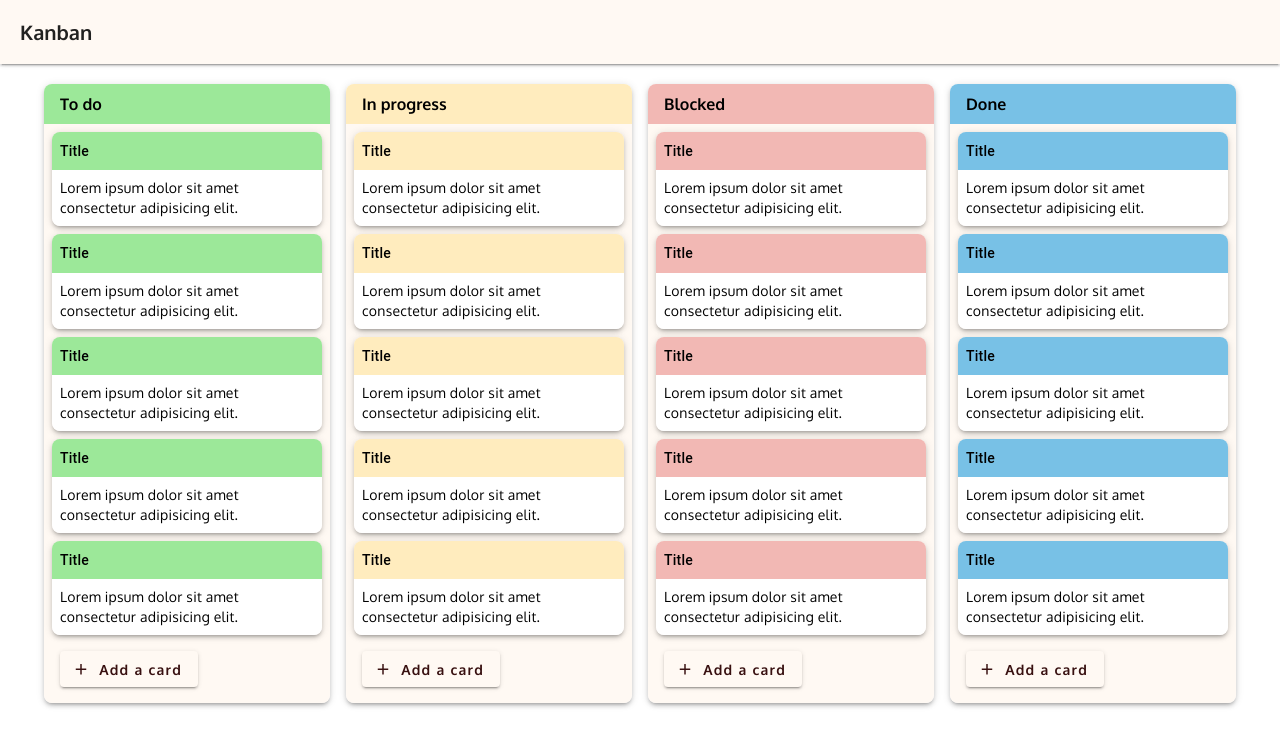
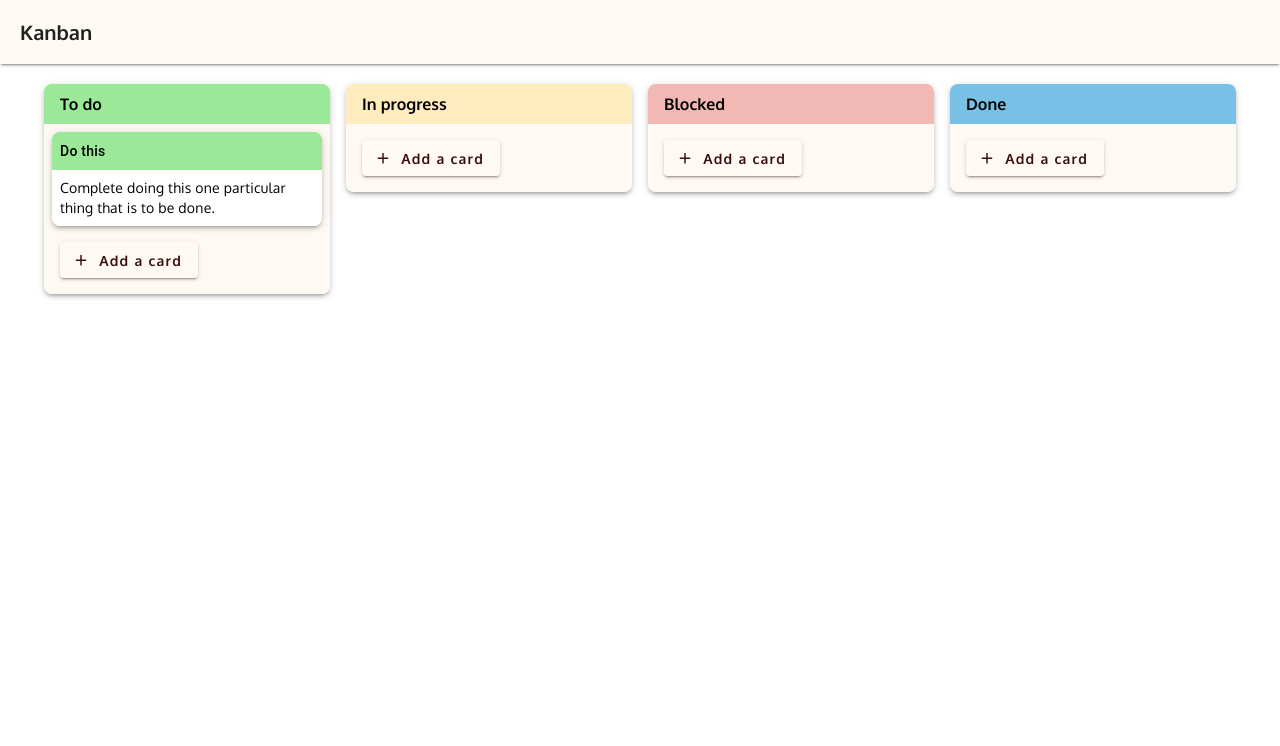
Before and after one commit to malthesers/vue-kanban, a Vue app: page / in a window 1280 px wide. Shown: the top 746 px of the page. Built offline with nearby package versions, Linux system fonts and the light colour scheme.

Commit message:
Implemented dragging of tasks

```diff
--- a/package.json
+++ b/package.json
@@ -16,6 +16,7 @@
   "dependencies": {
     "pinia": "^2.1.7",
     "vue": "^3.4.21",
+    "vuedraggable": "^4.1.0",
     "vuetify": "^3.6.7"
   },
   "devDependencies": {
--- a/src/assets/main.css
+++ b/src/assets/main.css
@@ -16,6 +16,10 @@
   font-style: normal;
 }
 
+.duration-200 {
+  transition-duration: 1000ms;
+}
+
 .h-fit {
   height: fit-content;
 }
--- a/src/components/KanbanBoard.vue
+++ b/src/components/KanbanBoard.vue
@@ -2,12 +2,16 @@
   <VMain class="d-flex h-screen">
     <VContainer class="mt-4 grow">
       <VRow class="h-100 ga-4">
-        <StatusContainer title="To do" bgColor="bg-pastelGreen" />
-        <StatusContainer title="In progress" bgColor="bg-pastelYellow" />
-        <StatusContainer title="Blocked" bgColor="bg-pastelRed" />
-        <StatusContainer title="Done" bgColor="bg-pastelBlue" /> </VRow
+        <StatusContainer status="toDo" bgColor="bg-pastelGreen" />
+        <StatusContainer status="inProgress" bgColor="bg-pastelYellow" />
+        <StatusContainer status="blocked" bgColor="bg-pastelRed" />
+        <StatusContainer status="done" bgColor="bg-pastelBlue" /> </VRow
     ></VContainer>
   </VMain>
 </template>
 
-<script setup lang="ts"></script>
+<script setup lang="ts">
+import { useTasksStore } from '@/stores/tasksStore'
+
+const tasksStore = useTasksStore()
+</script>
--- a/src/components/KanbanCard.vue
+++ b/src/components/KanbanCard.vue
@@ -1,14 +1,15 @@
 <template>
   <VCard variant="elevated" class="rounded-lg mb-2 elevation-3">
-    <VCardTitle :class="bgColor" class="pa-2 text-body-2 text">Title</VCardTitle>
-    <VCardText class="pa-2 bg-white"
-      >Lorem ipsum dolor sit amet consectetur adipisicing elit.</VCardText
-    >
+    <VCardTitle :class="bgColor" class="pa-2 text-body-2">{{ task.title }}</VCardTitle>
+    <VCardText class="pa-2 bg-white">{{ task.description }}</VCardText>
   </VCard>
 </template>
 
 <script setup lang="ts">
+import type { ITask } from '@/types'
+
 defineProps<{
   bgColor: string
+  task: ITask
 }>()
 </script>
--- a/src/components/StatusContainer.vue
+++ b/src/components/StatusContainer.vue
@@ -1,9 +1,21 @@
 <template>
   <VCol class="max-h-100 h-fit pa-0 rounded-lg d-flex flex-column overflow-hidden elevation-3">
-    <p :class="bgColor" class="px-4 py-2 font-weight-bold">{{ title }}</p>
-    <VList class="bg-primary px-2 overflow-auto">
-      <KanbanCard v-for="n in 5" :bgColor="bgColor" />
-    </VList>
+    <p :class="bgColor" class="px-4 py-2 font-weight-bold">
+      {{ tasksStore.tasksContainers[status].title }}
+    </p>
+    <draggable
+      v-model="tasksStore.tasksContainers[status].tasks"
+      group="tasks"
+      item-key="title"
+      class="bg-primary pa-2 overflow-auto"
+    >
+      <template #item="{ element }">
+        <KanbanCard :bgColor="bgColor" :task="element" />
+      </template>
+    </draggable>
+    <!-- <VList class="bg-primary px-2 overflow-auto">
+      <KanbanCard v-for="task in tasks" :bgColor="bgColor" :key="task.title" :task="task" />
+    </VList> -->
     <VContainer class="bg-primary pt-0">
       <VBtn
         variant="elevated"
@@ -17,8 +29,15 @@
 </template>
 
 <script setup lang="ts">
+import { useTasksStore } from '@/stores/tasksStore'
+import type { ITask } from '@/types'
+import draggable from 'vuedraggable'
+
+const tasksStore = useTasksStore()
+
 defineProps<{
-  title: string
+  status: 'toDo' | 'inProgress' | 'blocked' | 'done'
+  // tasks: ITask[]
   bgColor: string
 }>()
 </script>
--- a/src/stores/tasksStore.ts
+++ b/src/stores/tasksStore.ts
@@ -1,13 +1,37 @@
+import type { IStatusContainer } from '@/types'
 import { defineStore } from 'pinia'
-import type { ITask } from '@/types'
+
+interface ITasksContainers {
+  toDo: IStatusContainer
+  inProgress: IStatusContainer
+  blocked: IStatusContainer
+  done: IStatusContainer
+}
 
 export const useTasksStore = defineStore('tasks', () => {
-  const tasks = ref<ITask[]>([
-    {
-      title: 'Do this',
-      description: 'Complete doing this one particular thing that is to be done'
+  const tasksContainers = ref<ITasksContainers>({
+    toDo: {
+      title: 'To do',
+      tasks: [
+        {
+          title: 'Do this',
+          description: 'Complete doing this one particular thing that is to be done.'
+        }
+      ]
+    },
+    inProgress: {
+      title: 'In progress',
+      tasks: []
+    },
+    blocked: {
+      title: 'Blocked',
+      tasks: []
+    },
+    done: {
+      title: 'Done',
+      tasks: []
     }
-  ])
+  })
 
-  return { tasks }
+  return { tasksContainers }
 })
--- a/src/types/index.ts
+++ b/src/types/index.ts
@@ -2,3 +2,8 @@ export interface ITask {
   title: string
   description: string
 }
+
+export interface IStatusContainer {
+  title: string
+  tasks: ITask[]
+}
```
Also changed, not shown: 1 other file (tests, documents, lock files or other folders).
